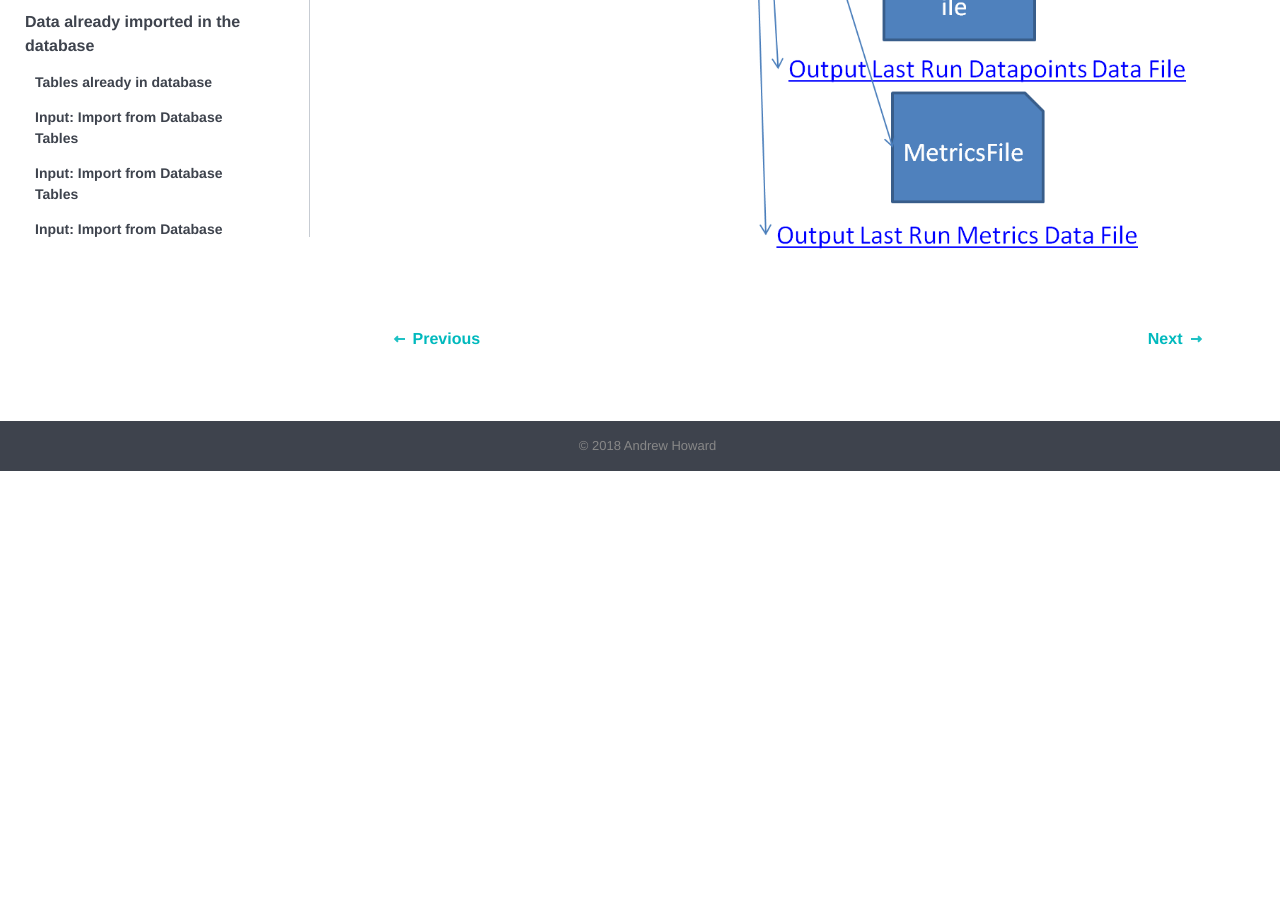
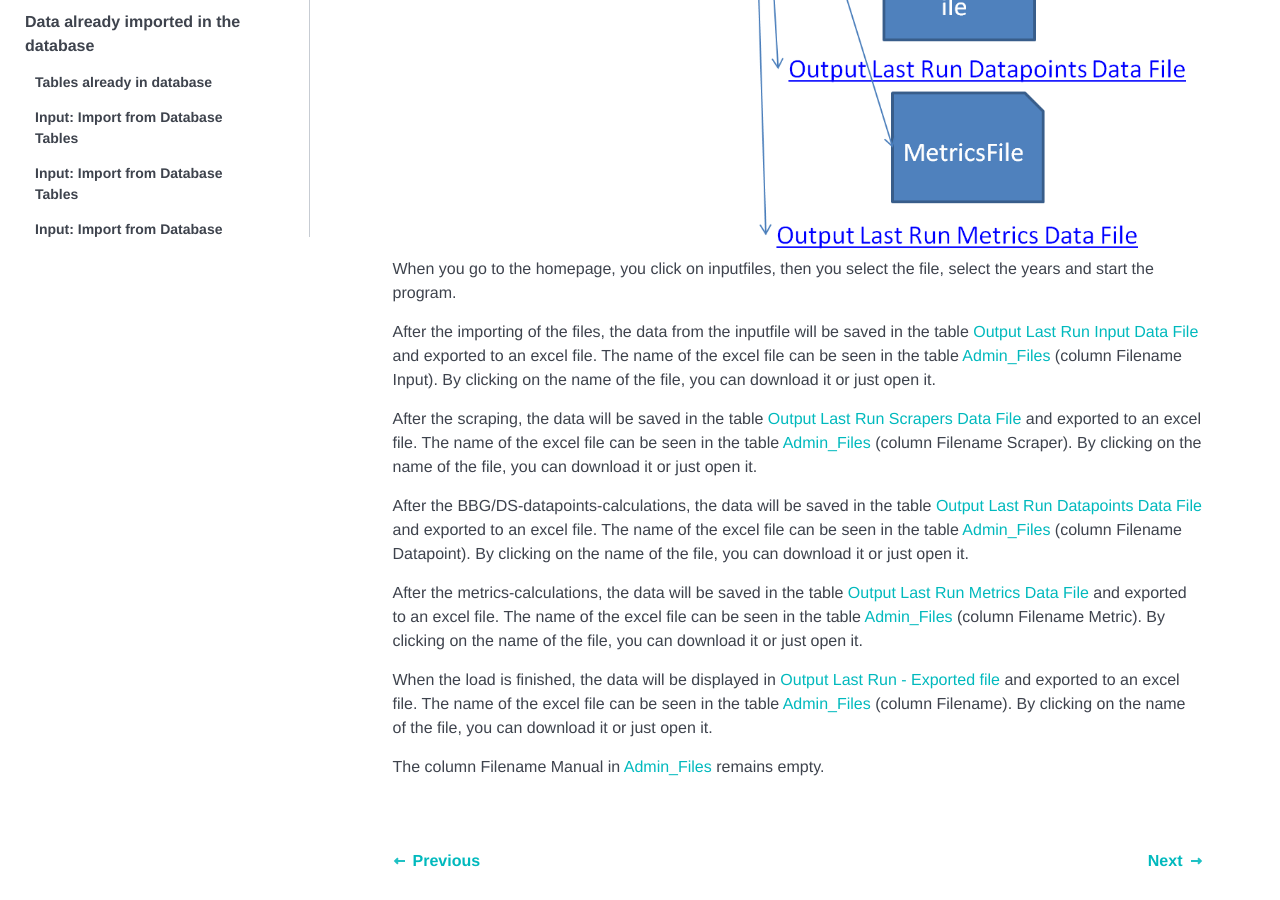
Before and after one commit to tkumpanenko/slides, a Jekyll site: the page built from _tutorials/064.html, in a window 1280 px wide and 900 px high, scrolled down 533 px. Built offline with Jekyll 4.4.1, drawn with Linux system fonts in a browser that asks for light colours; before the commit the page ends 1004 px from its top, so only the background shows below that.

Commit message:
Update from Forestry.io - 064.html

```diff
--- a/_tutorials/064.html
+++ b/_tutorials/064.html
@@ -4,8 +4,21 @@ topic: running-parts-of-the-run
 order: 1
 date: 2018-01-18 19:31:06 +0000
 ---
-
-
 <h4>Normal Run</h4>
 
 <img src="{{site.url}}{{site.baseurl}}/images/064.png" alt="">
+
+<p>When you go to the homepage, you click on inputfiles, then you select the file, select the years and start the program. </p>
+
+<p>After the importing of the files, the data from the inputfile will be saved in the table <a href="http://scrapecalctool.scibizinformatics.com/admin/base/output_last_run_input_xls/">Output Last Run Input Data File</a> and exported to an excel file. The name of the excel file can be seen in the table <a href="http://scrapecalctool.scibizinformatics.com/admin/base/admin_file/">Admin_Files</a> (column Filename Input). By clicking on the name of the file, you can download it or just open it.
+</p>
+
+<p>After the scraping, the data will be saved in the table <a href="http://scrapecalctool.scibizinformatics.com/admin/base/output_last_run_scrapers_xls/">Output Last Run Scrapers Data File</a> and exported to an excel file. The name of the excel file can be seen in the table <a href="http://scrapecalctool.scibizinformatics.com/admin/base/admin_file/">Admin_Files</a> (column Filename Scraper). By clicking on the name of the file, you can download it or just open it. </p>
+
+<p>After the BBG/DS-datapoints-calculations, the data will be saved in the table <a href="http://127.0.0.1:8000/admin/base/output_last_run_datapoints_xls/">Output Last Run Datapoints Data File</a> and exported to an excel file. The name of the excel file can be seen in the table <a href="http://scrapecalctool.scibizinformatics.com/admin/base/admin_file/">Admin_Files</a> (column Filename Datapoint). By clicking on the name of the file, you can download it or just open it.</p>
+
+<p>After the metrics-calculations, the data will be saved in the table <a href="http://127.0.0.1:8000/admin/base/output_last_run_datapoints_xls/">Output Last Run Metrics Data File</a> and exported to an excel file. The name of the excel file can be seen in the table <a href="http://scrapecalctool.scibizinformatics.com/admin/base/admin_file/">Admin_Files</a> (column Filename Metric). By clicking on the name of the file, you can download it or just open it. </p>
+
+<p>When the load is finished, the data will be displayed in <a href="http://127.0.0.1:8000/admin/base/output_last_run/">Output Last Run - Exported file</a> and exported to an excel file. The name of the excel file can be seen in the table <a href="http://scrapecalctool.scibizinformatics.com/admin/base/admin_file/">Admin_Files</a> (column Filename). By clicking on the name of the file, you can download it or just open it.</p>
+
+<p>The column Filename Manual in <a href="http://scrapecalctool.scibizinformatics.com/admin/base/admin_file/">Admin_Files</a> remains empty.</p>
```
